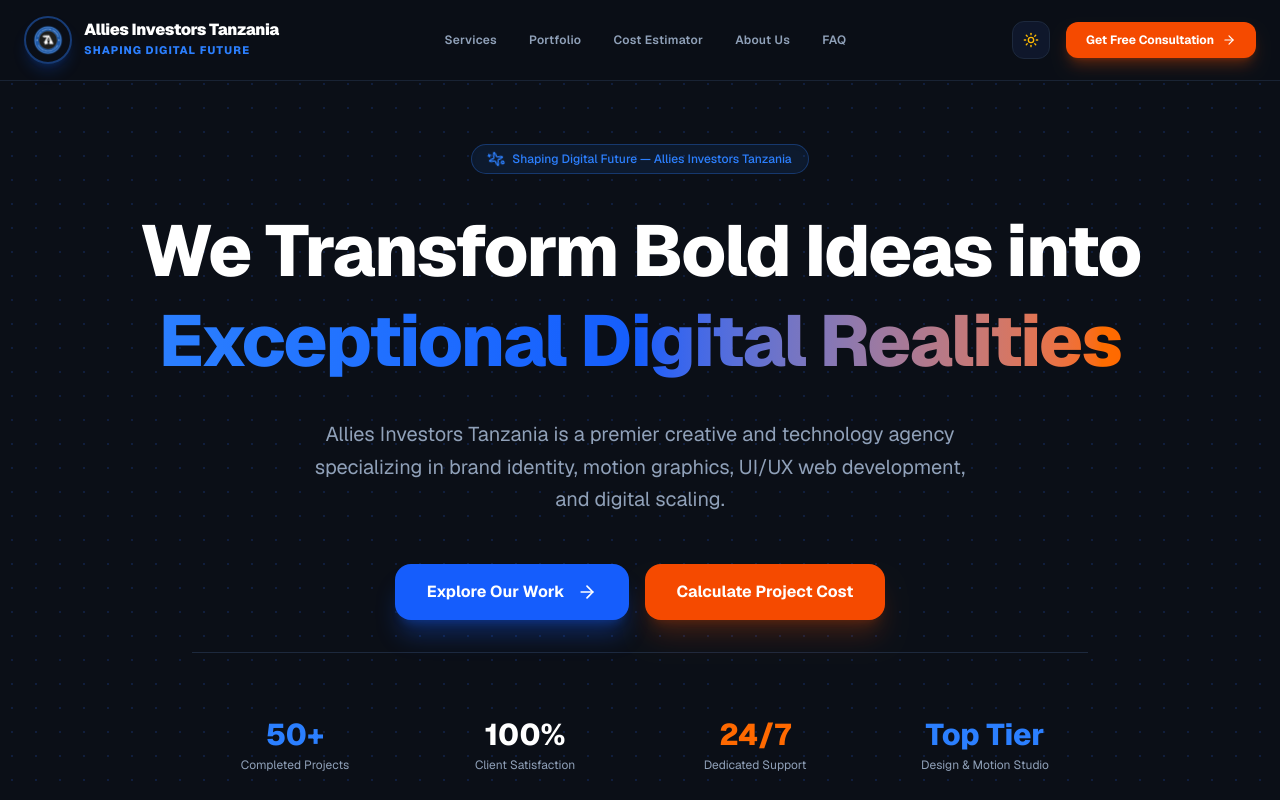
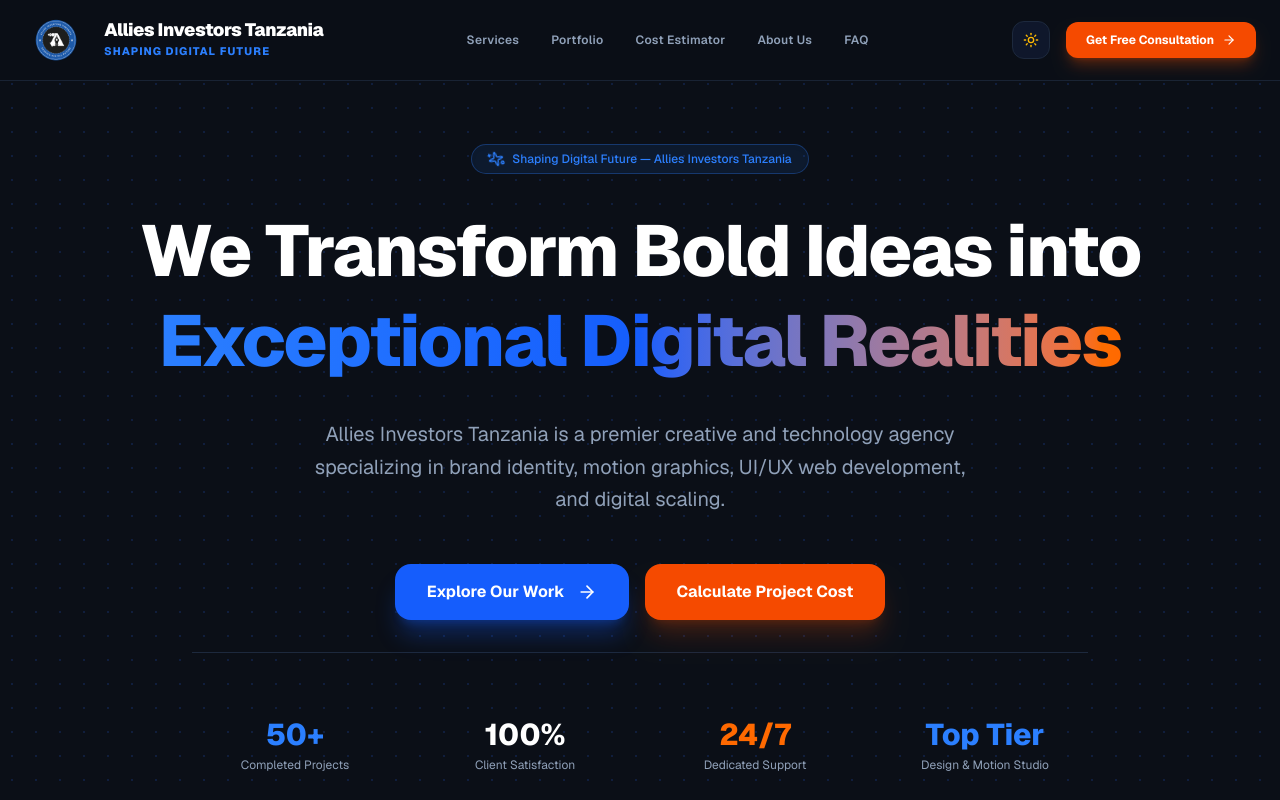
Before and after one commit to Solimaven/brandpack-os, a Next.js app: page / in a window 1280 px wide. Shown: the top 800 px of the page. Built offline with nearby package versions, Linux system fonts and the light colour scheme.

Commit message:
Remove stroke container and scale up logo image in header

```diff
--- a/app/page.tsx
+++ b/app/page.tsx
@@ -208,16 +208,16 @@ export default function AgencyPortfolio() {
       <header className={`fixed top-0 left-0 right-0 z-50 backdrop-blur-md border-b ${bgHeader}`}>
         <div className="max-w-7xl mx-auto px-6 h-20 flex items-center justify-between">
 
-          {/* Using your actual /logo.png file from the public folder */}
-          <div className="flex items-center space-x-3 cursor-pointer" onClick={() => window.scrollTo({ top: 0, behavior: 'smooth' })}>
+          {/* Logo without stroke, scaled up to fit header height */}
+          <div className="flex items-center space-x-4 cursor-pointer" onClick={() => window.scrollTo({ top: 0, behavior: 'smooth' })}>
             <img
               src="/logo.png"
               alt="Allies Investors Tanzania Logo"
-              className="w-12 h-12 rounded-full object-cover border-2 border-blue-500/40 shadow-lg shadow-blue-600/20 shrink-0 hover:scale-105 transition-transform"
+              className="w-16 h-16 object-contain shrink-0 hover:scale-105 transition-transform"
             />
 
             <div className="flex flex-col justify-center">
-              <span className={`font-black text-sm sm:text-base tracking-tight leading-none ${textHeading}`}>
+              <span className={`font-black text-base sm:text-lg tracking-tight leading-none ${textHeading}`}>
                 Allies Investors Tanzania
               </span>
               <span className="text-[10px] sm:text-[11px] text-blue-500 font-extrabold tracking-widest uppercase mt-1">
```
